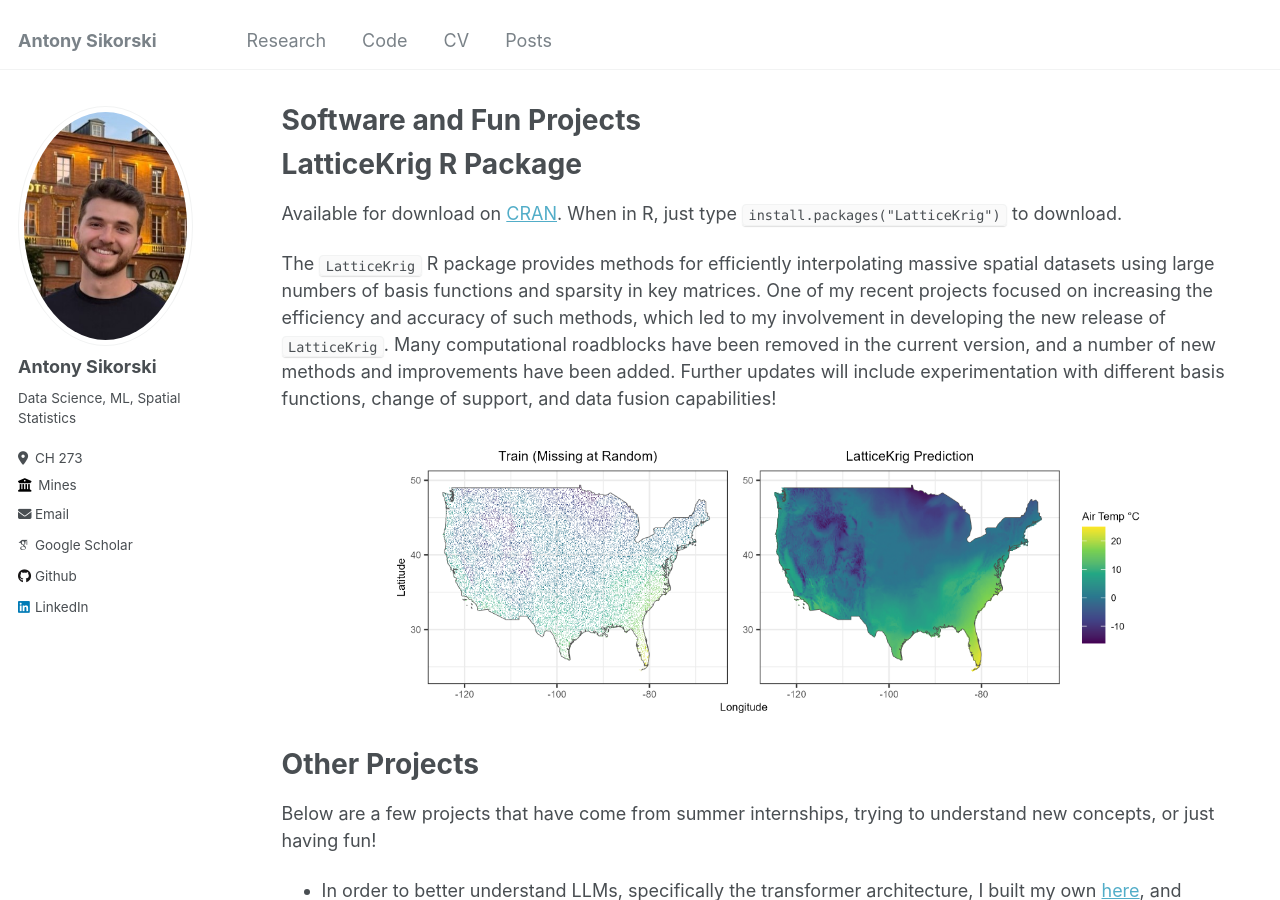
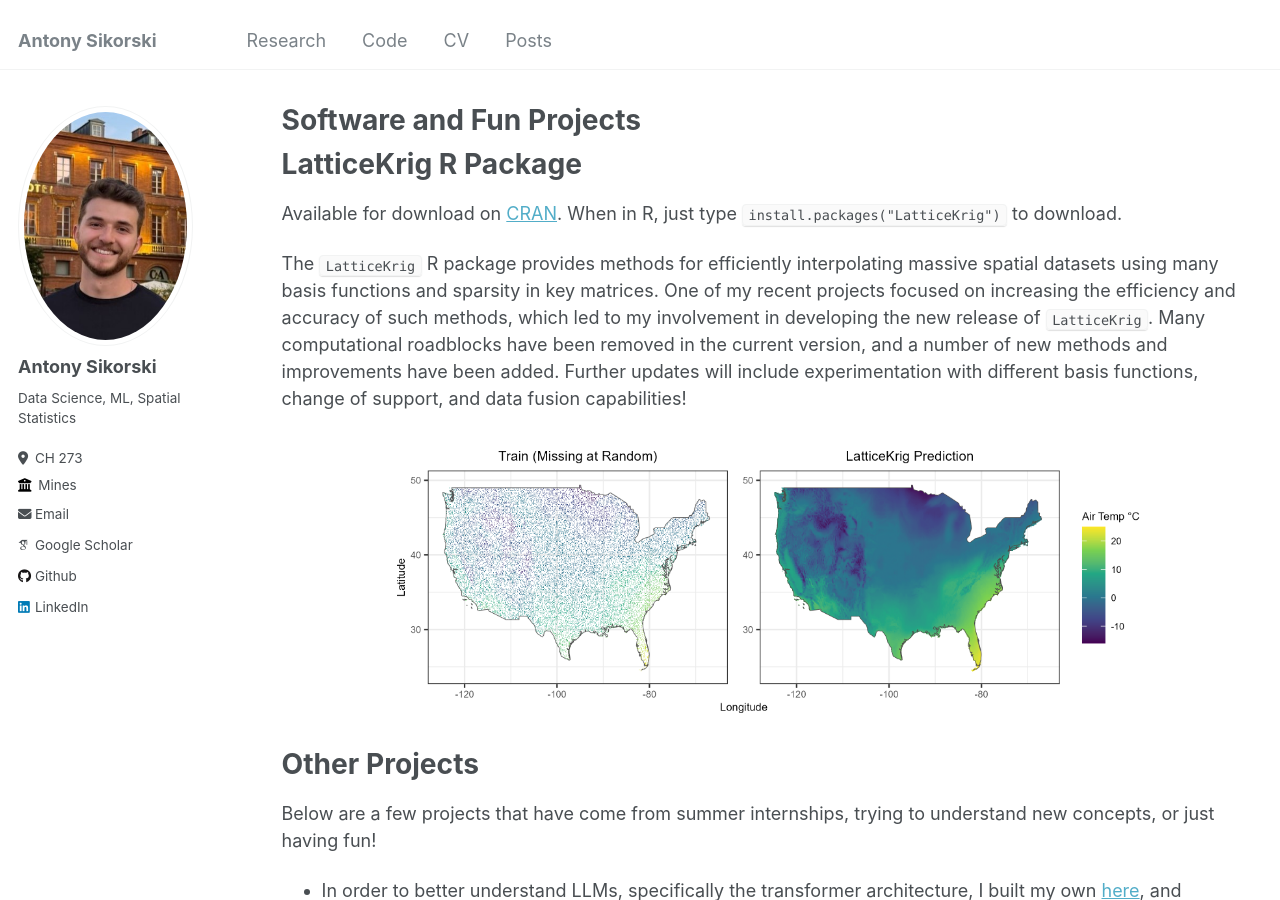
Before and after one commit to antonyxsik/antonyxsik.github.io, a Jekyll site: the page built from _pages/code.md, in a window 1280 px wide and 900 px high. Built offline with Jekyll 4.4.1, drawn with Linux system fonts in a browser that asks for light colours; some web fonts are replaced.

Commit message:
code text edits

```diff
--- a/_pages/code.md
+++ b/_pages/code.md
@@ -14,7 +14,7 @@
 
 Available for download on <a href="https://cran.r-project.org/web/packages/LatticeKrig/" target="_blank">CRAN</a>. When in R, just type `install.packages("LatticeKrig")` to download.
 
-The `LatticeKrig` R package provides methods for efficiently interpolating massive spatial datasets using large numbers of basis functions and sparsity in key matrices. One of my recent projects focused on increasing the efficiency and accuracy of such methods, which led to my involvement in developing the new release of `LatticeKrig`. Many computational roadblocks have been removed in the current version, and a number of new methods and improvements have been added. Further updates will include experimentation with different basis functions, change of support, and data fusion capabilities!
+The `LatticeKrig` R package provides methods for efficiently interpolating massive spatial datasets using many basis functions and sparsity in key matrices. One of my recent projects focused on increasing the efficiency and accuracy of such methods, which led to my involvement in developing the new release of `LatticeKrig`. Many computational roadblocks have been removed in the current version, and a number of new methods and improvements have been added. Further updates will include experimentation with different basis functions, change of support, and data fusion capabilities!
 
 <p align="center" style="margin: 20px 0;">
   <img src='/images/air_temp_LK.png' width='780'><br/>
```
